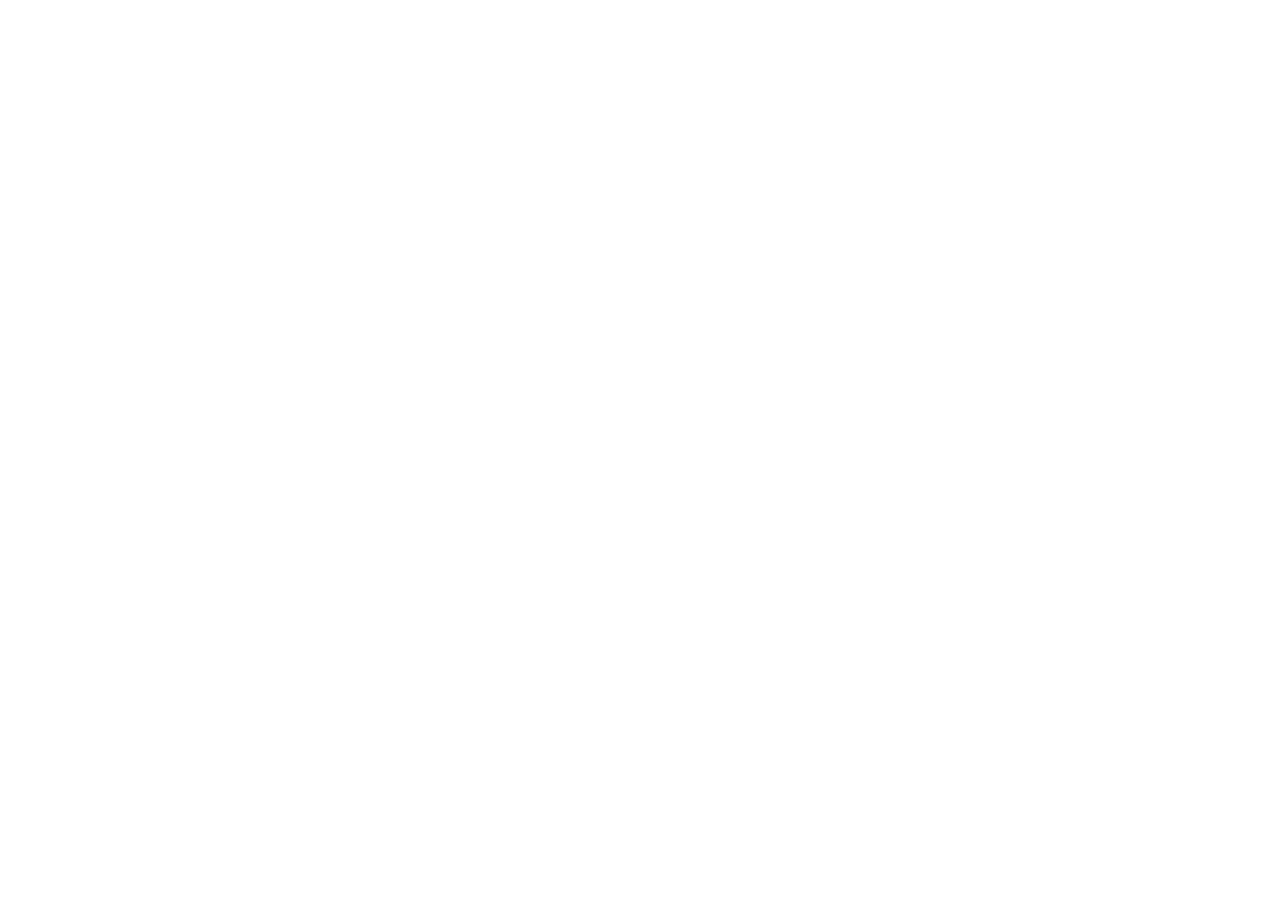
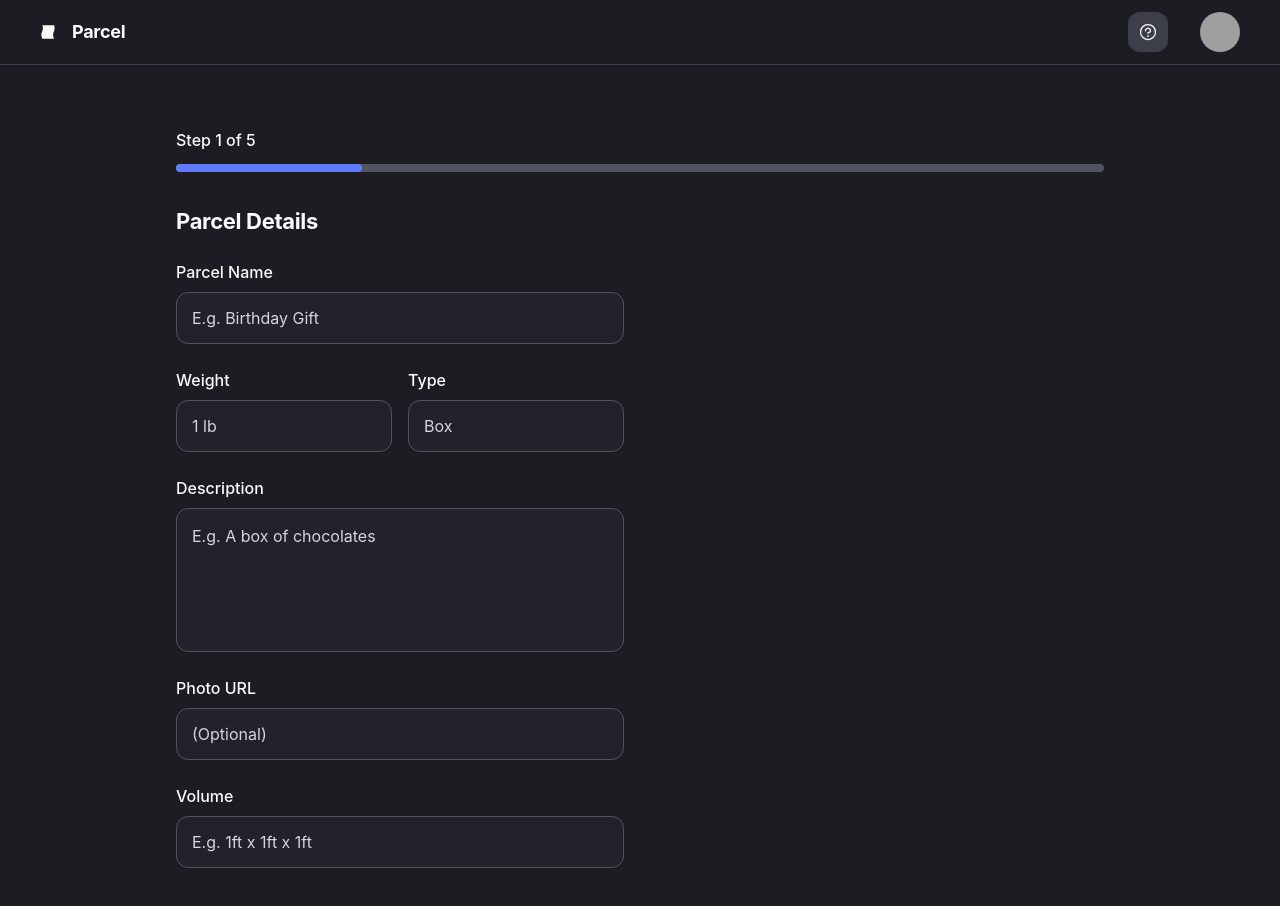
Before and after one commit to Anant2929/Saman-Bhejo, a React (Vite) app in the folder Frontend/: page /parcel/details in a window 1280 px wide. Before the commit this address had no page. Shown: the top 906 px of the page. Before the commit the page ends 800 px from the top, so only its background shows below. Built offline with nearby package versions, Linux system fonts and the light colour scheme; grey boxes are pictures that could not be loaded; a web font is replaced by a local one.

Commit message:
Parce registration work started

```diff
--- a/Frontend/src/pages/Parcels/ParcelDetails.jsx
+++ b/Frontend/src/pages/Parcels/ParcelDetails.jsx
@@ -1,34 +1,12 @@
 import React from 'react';
 
-const ParcelForm = () => {
+
+
+export default function ParcelForm(){
   return (
     <div className="relative flex size-full min-h-screen flex-col bg-[#1C1D22] dark group/design-root overflow-x-hidden" style={{ fontFamily: 'Inter, "Noto Sans", sans-serif' }}>
       <div className="layout-container flex h-full grow flex-col">
-        <header className="flex items-center justify-between whitespace-nowrap border-b border-solid border-b-[#3C3F4A] px-10 py-3">
-          <div className="flex items-center gap-4 text-[#F9FAFA]">
-            <div className="size-4">
-              <svg viewBox="0 0 48 48" fill="none" xmlns="http://www.w3.org/2000/svg">
-                <path
-                  d="M42.4379 44C42.4379 44 36.0744 33.9038 41.1692 24C46.8624 12.9336 42.2078 4 42.2078 4L7.01134 4C7.01134 4 11.6577 12.932 5.96912 23.9969C0.876273 33.9029 7.27094 44 7.27094 44L42.4379 44Z"
-                  fill="currentColor"
-                />
-              </svg>
-            </div>
-            <h2 className="text-[#F9FAFA] text-lg font-bold leading-tight tracking-[-0.015em]">Parcel</h2>
-          </div>
-          <div className="flex flex-1 justify-end gap-8">
-            <button className="flex max-w-[480px] cursor-pointer items-center justify-center overflow-hidden rounded-xl h-10 bg-[#3C3F4A] text-[#F9FAFA] gap-2 text-sm font-bold leading-normal tracking-[0.015em] min-w-0 px-2.5">
-              <div className="text-[#F9FAFA]" data-icon="Question" data-size="20px" data-weight="regular">
-                <svg xmlns="http://www.w3.org/2000/svg" width="20px" height="20px" fill="currentColor" viewBox="0 0 256 256">
-                  <path
-                    d="M140,180a12,12,0,1,1-12-12A12,12,0,0,1,140,180ZM128,72c-22.06,0-40,16.15-40,36v4a8,8,0,0,0,16,0v-4c0-11,10.77-20,24-20s24,9,24,20-10.77,20-24,20a8,8,0,0,0-8,8v8a8,8,0,0,0,16,0v-.72c18.24-3.35,32-17.9,32-35.28C168,88.15,150.06,72,128,72Zm104,56A104,104,0,1,1,128,24,104.11,104.11,0,0,1,232,128Zm-16,0a88,88,0,1,0-88,88A88.1,88.1,0,0,0,216,128Z"
-                  />
-                </svg>
-              </div>
-            </button>
-            <div className="bg-center bg-no-repeat aspect-square bg-cover rounded-full size-10" style={{ backgroundImage: 'url("https://cdn.usegalileo.ai/sdxl10/559d5a52-d216-481a-bf44-a4a16128965d.png")' }}></div>
-          </div>
-        </header>
+
 
         <div className="px-40 flex flex-1 justify-center py-5">
           <div className="layout-content-container flex flex-col w-[512px] max-w-[512px] py-5 max-w-[960px] flex-1">
@@ -100,5 +78,3 @@ const ParcelForm = () => {
     </div>
   );
 };
-
-export default ParcelForm;
--- /dev/null
+++ b/Frontend/src/pages/Parcels/ParcelRegistration.jsx
@@ -0,0 +1,40 @@
+import React from 'react'
+import ParcelForm from './ParcelDetails'
+
+function ParcelRegistration() {
+  return (
+    <div className="relative flex size-full min-h-screen flex-col bg-[#1C1D22] dark group/design-root overflow-x-hidden" style={{ fontFamily: 'Inter, "Noto Sans", sans-serif' }}>
+      <header className="fixed top-0 w-full flex items-center justify-between whitespace-nowrap border-b border-solid border-b-[#3C3F4A] px-10 py-3 bg-[#1C1D22] z-50">
+        <div className="flex items-center gap-4 text-[#F9FAFA]">
+          <div className="size-4">
+            <svg viewBox="0 0 48 48" fill="none" xmlns="http://www.w3.org/2000/svg">
+              <path
+                d="M42.4379 44C42.4379 44 36.0744 33.9038 41.1692 24C46.8624 12.9336 42.2078 4 42.2078 4L7.01134 4C7.01134 4 11.6577 12.932 5.96912 23.9969C0.876273 33.9029 7.27094 44 7.27094 44L42.4379 44Z"
+                fill="currentColor"
+              />
+            </svg>
+          </div>
+          <h2 className="text-[#F9FAFA] text-lg font-bold leading-tight tracking-[-0.015em]">Parcel</h2>
+        </div>
+        <div className="flex flex-1 justify-end gap-8">
+          <button className="flex max-w-[480px] cursor-pointer items-center justify-center overflow-hidden rounded-xl h-10 bg-[#3C3F4A] text-[#F9FAFA] gap-2 text-sm font-bold leading-normal tracking-[0.015em] min-w-0 px-2.5">
+            <div className="text-[#F9FAFA]" data-icon="Question" data-size="20px" data-weight="regular">
+              <svg xmlns="http://www.w3.org/2000/svg" width="20px" height="20px" fill="currentColor" viewBox="0 0 256 256">
+                <path
+                  d="M140,180a12,12,0,1,1-12-12A12,12,0,0,1,140,180ZM128,72c-22.06,0-40,16.15-40,36v4a8,8,0,0,0,16,0v-4c0-11,10.77-20,24-20s24,9,24,20-10.77,20-24,20a8,8,0,0,0-8,8v8a8,8,0,0,0,16,0v-.72c18.24-3.35,32-17.9,32-35.28C168,88.15,150.06,72,128,72Zm104,56A104,104,0,1,1,128,24,104.11,104.11,0,0,1,232,128Zm-16,0a88,88,0,1,0-88,88A88.1,88.1,0,0,0,216,128Z"
+                />
+              </svg>
+            </div>
+          </button>
+          <div className="bg-center bg-no-repeat aspect-square bg-cover rounded-full size-10" style={{ backgroundImage: 'url("https://cdn.usegalileo.ai/sdxl10/559d5a52-d216-481a-bf44-a4a16128965d.png")' }}></div>
+        </div>
+      </header>
+
+      <div className="mt-[72px]"> {/* Adjust this margin to offset the fixed header height */}
+        <ParcelForm />
+      </div>
+    </div>
+  )
+}
+
+export default ParcelRegistration
--- a/Frontend/src/pages/routes/AppRoutes.jsx
+++ b/Frontend/src/pages/routes/AppRoutes.jsx
@@ -3,7 +3,9 @@ import React,{useEffect} from "react";
 import { BrowserRouter, Routes, Route, Navigate } from "react-router-dom";
 import Layout from "../Layouts/Layout";
 import Home from "../home/Home.jsx";
+import ParcelRegistration from "../Parcels/ParcelRegistration.jsx"
 import { useAuth } from '../../context/AuthContext'; // Import the Auth context
+
 
 export default function AppRoutes() {
   const { token, setToken } = useAuth();
@@ -27,6 +29,7 @@ export default function AppRoutes() {
         <Route path="/home" element={token ? <Home /> : <Navigate to="/user/login" />} />
         <Route path="/user/login" element={token ? <Navigate to="/home" /> : <Layout />} />
         <Route path="/oAuth/auth/google" element={token ? <Navigate to="/home" /> : <Layout />} />
+        <Route path="/parcel/details" element={ <ParcelRegistration/> } />
       </Routes>
     </BrowserRouter>
   );
```
